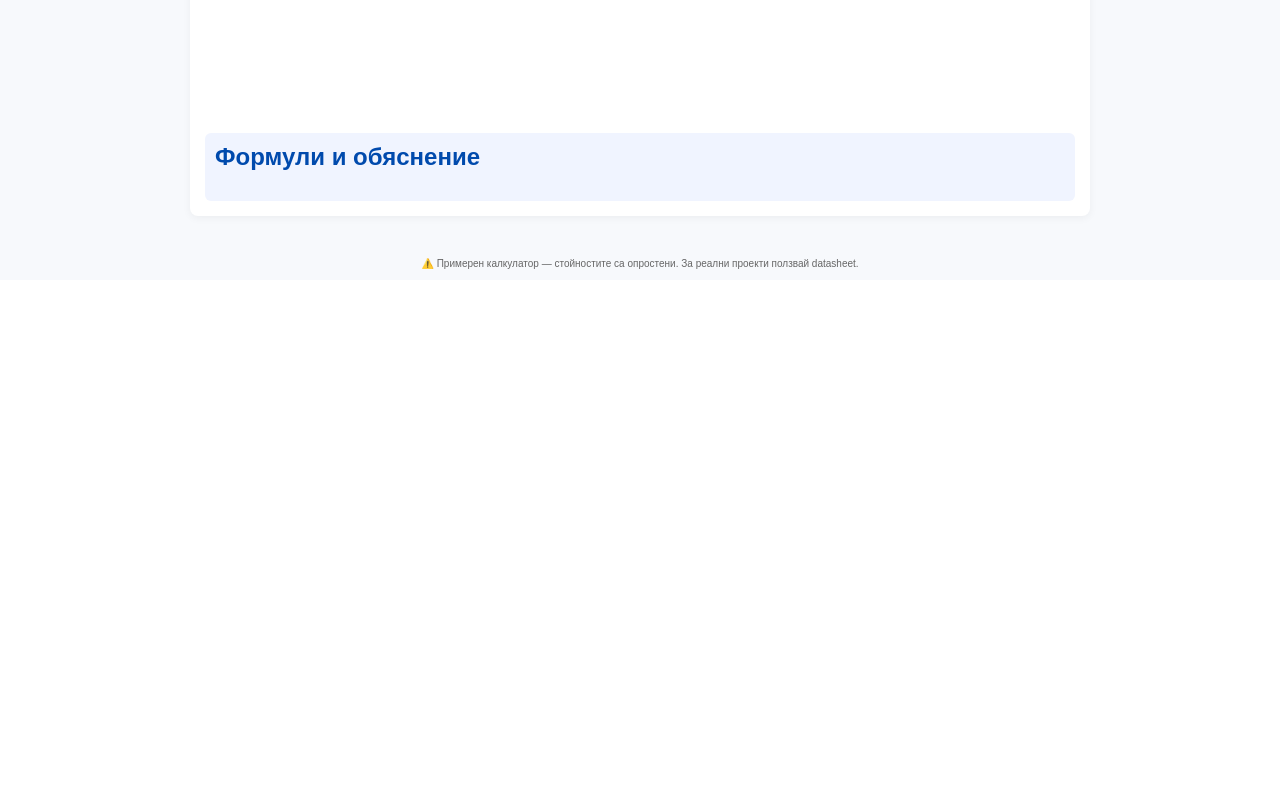
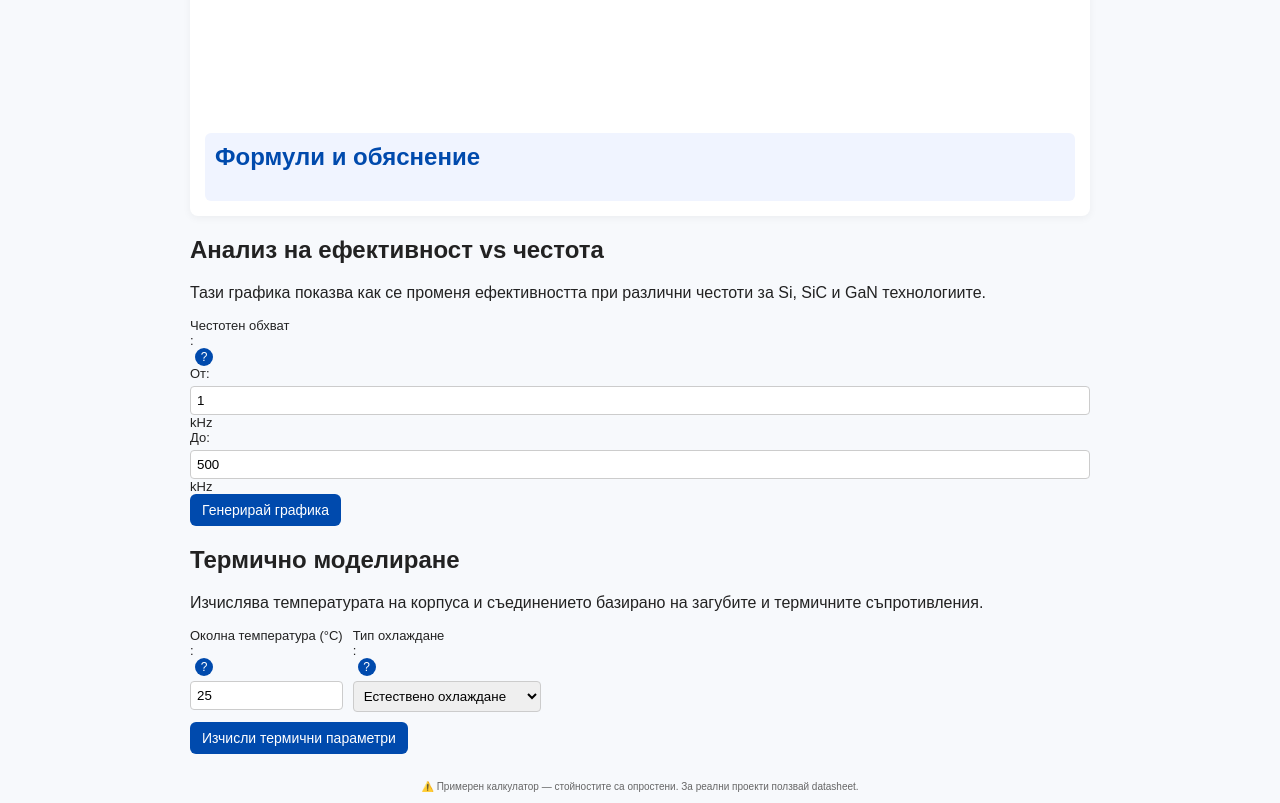
Before and after one commit to wafray93/PowerLossCalc, a Flask app: page / in a window 1280 px wide; the page is wider, and only the part inside the window is pictured. Shown: the part 1154-1957 px from the top of that part. Before the commit the page ends 1423 px from the top of that part, so only its background shows below. Run offline with Flask 3, Linux system fonts and the light colour scheme; a map, chart or similar area stays blank.

Commit message:
Add detailed analysis of efficiency and thermal behavior for semiconductor technologies
Add new sections to the web application for analyzing efficiency across different frequencies and performing thermal modeling, including options for ambient temperature and cooling types.

Replit-Commit-Author: Agent
Replit-Commit-Session-Id: 35db456f-c712-474e-9618-67bf690588bc
Replit-Commit-Checkpoint-Type: intermediate_checkpoint
Replit-Commit-Screenshot-Url: https://storage.googleapis.com/screenshot-production-us-central1/7a54c3c4-03b2-40e6-af10-77373727e946/35db456f-c712-474e-9618-67bf690588bc/la4nSn7

```diff
--- a/templates/index.html
+++ b/templates/index.html
@@ -132,6 +132,73 @@
         <div id="explainText"></div>
       </div>
     </section>
+
+    <!-- Нова секция за графики на ефективност vs честота -->
+    <section class="analysis">
+      <h2 data-lang="efficiencyAnalysis">Анализ на ефективност vs честота</h2>
+      <p data-lang="efficiencyDescription">Тази графика показва как се променя ефективността при различни честоти за Si, SiC и GaN технологиите.</p>
+
+      <div class="analysis-controls">
+        <label class="tooltip-label">
+          <span data-lang="frequencyRange">Честотен обхват</span>:
+          <span class="tooltip-icon">?</span>
+          <div class="tooltip">Задайте честотния обхват за анализ. Препоръчително: 1-500kHz за Si, 10-1000kHz за SiC, 50-2000kHz за GaN.</div>
+          <div class="frequency-range">
+            <label>От: <input id="freqMin" type="number" value="1" min="1" max="100"> kHz</label>
+            <label>До: <input id="freqMax" type="number" value="500" min="10" max="2000"> kHz</label>
+          </div>
+        </label>
+
+        <button id="generateEffChart" data-lang="generateChart">Генерирай графика</button>
+      </div>
+
+      <canvas id="efficiencyChart" style="display: none;"></canvas>
+      <div id="efficiencyInsights" class="insights-box" style="display: none;"></div>
+    </section>
+
+    <!-- Нова секция за термично моделиране -->
+    <section class="thermal">
+      <h2 data-lang="thermalModeling">Термично моделиране</h2>
+      <p data-lang="thermalDescription">Изчислява температурата на корпуса и съединението базирано на загубите и термичните съпротивления.</p>
+
+      <div class="thermal-controls">
+        <div class="row">
+          <label class="tooltip-label">
+            <span data-lang="ambientTemp">Околна температура (°C)</span>:
+            <span class="tooltip-icon">?</span>
+            <div class="tooltip">Температурата на околната среда. Типични стойности: 25°C (стайна), 40°C (промишлена), 70°C (автомобилна).</div>
+            <input id="ambientTemp" type="number" value="25" min="-40" max="85">
+          </label>
+
+          <label class="tooltip-label">
+            <span data-lang="coolingType">Тип охлаждане</span>:
+            <span class="tooltip-icon">?</span>
+            <div class="tooltip">Изберете тип охлаждане. Всеки тип има различно термично съпротивление case-to-ambient.</div>
+            <select id="coolingType">
+              <option value="natural" data-lang-option="naturalCooling">Естествено охлаждане</option>
+              <option value="small_heatsink" data-lang-option="smallHeatsink">Малък радиатор</option>
+              <option value="medium_heatsink" data-lang-option="mediumHeatsink">Среден радиатор</option>
+              <option value="large_heatsink" data-lang-option="largeHeatsink">Голям радиатор</option>
+              <option value="forced_air" data-lang-option="forcedAir">Принудително въздушно</option>
+              <option value="liquid_cooling" data-lang-option="liquidCooling">Течно охлаждане</option>
+            </select>
+          </label>
+        </div>
+
+        <button id="calculateThermal" data-lang="calculateThermal">Изчисли термични параметри</button>
+      </div>
+
+      <div id="thermalResults" class="thermal-results" style="display: none;">
+        <h3 data-lang="thermalResults">Термични резултати</h3>
+        <table>
+          <tr><td data-lang="junctionTemp">Температура на съединението (Tj)</td><td id="junctionTemp">—</td></tr>
+          <tr><td data-lang="caseTemp">Температура на корпуса (Tc)</td><td id="caseTemp">—</td></tr>
+          <tr><td data-lang="thermalResistance">Термично съпротивление (Rth)</td><td id="thermalResistance">—</td></tr>
+          <tr><td data-lang="thermalMargin">Термичен марж</td><td id="thermalMargin">—</td></tr>
+        </table>
+        <div id="thermalWarnings" class="warning-box" style="display: none;"></div>
+      </div>
+    </section>
   </main>
 
   <footer>
```
